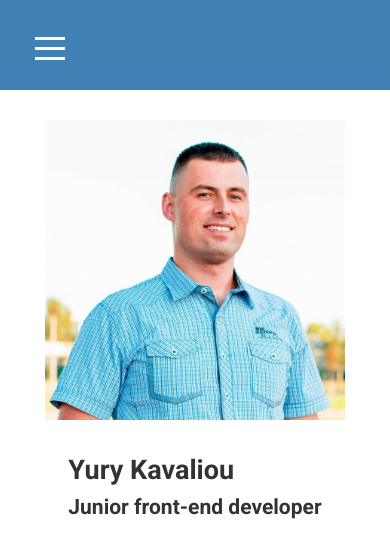
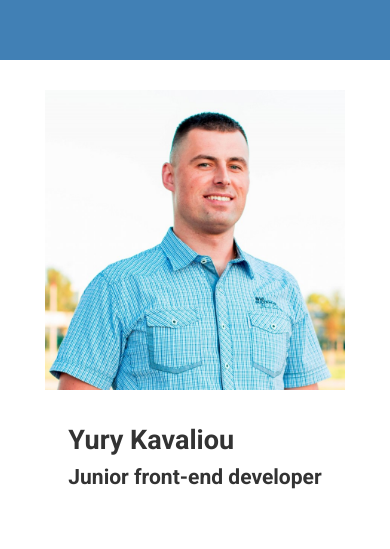
Before and after one commit to Yura33/rsschool-cv, a plain HTML site: page index.html in a window 390 px wide. Shown: the top 549 px of the page. Drawn offline with Linux system fonts and the light colour scheme.

Commit message:
fix: change button html

```diff
--- a/index.html
+++ b/index.html
@@ -13,9 +13,6 @@
 <body>
     <header class="header">
         <div class="container header__container">
-            <button type="button" class="header__burger">
-                <span class="header__burger-span"></span>
-            </button>
             <nav class="nav">
                 <ul class="nav__list">
                     <li class="nav__item">
```
